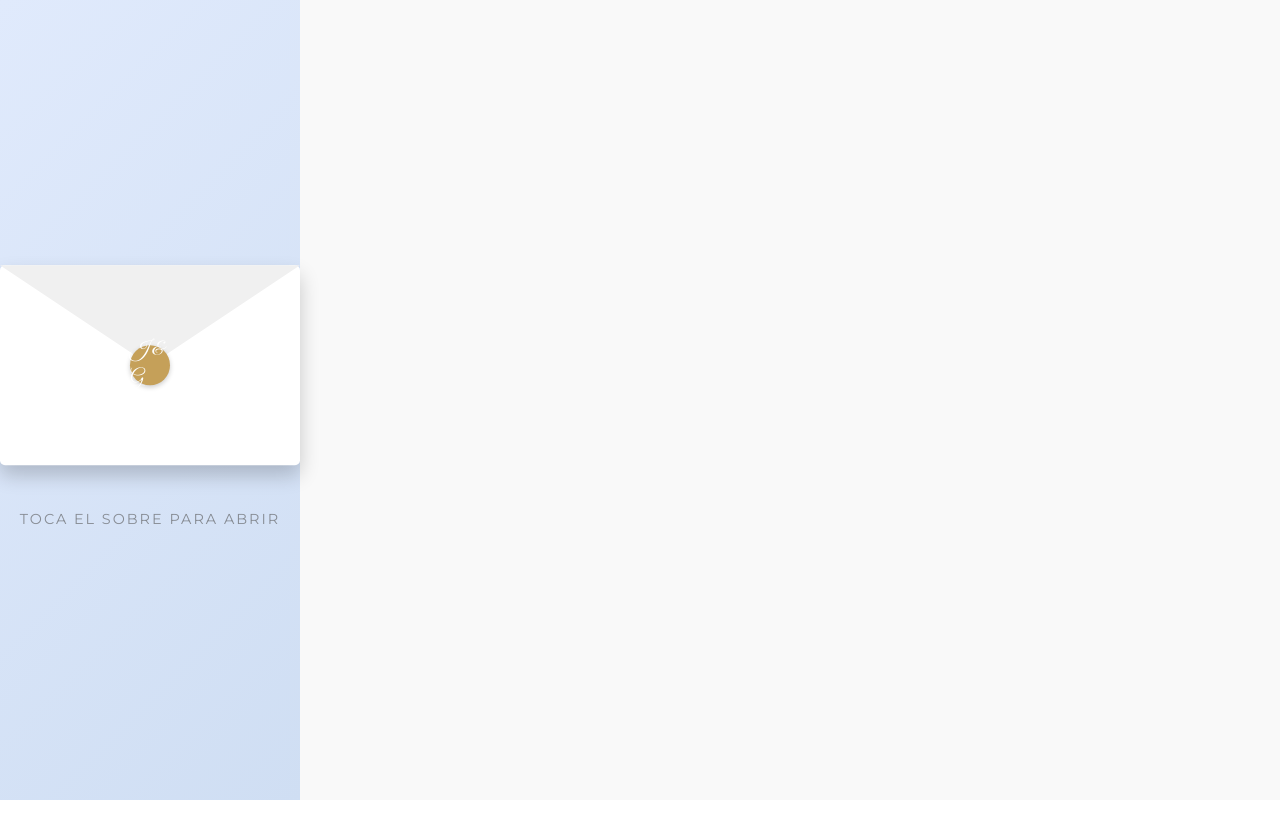
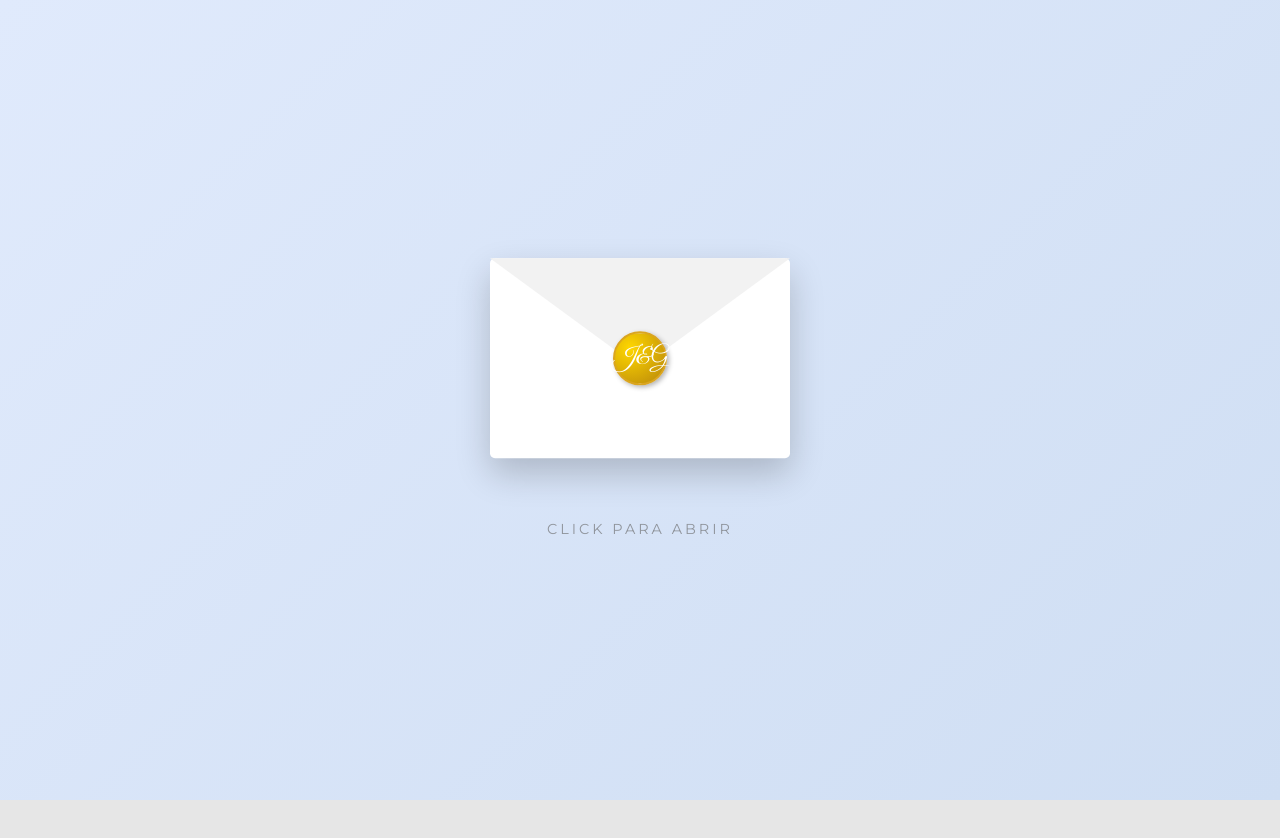
Before and after one commit to Se8as23/boda-john-germania, a React (Vite) app: page / in a window 1280 px wide. Shown: the top 838 px of the page. Before the commit the page ends 800 px from the top, so only its background shows below. Built offline with nearby package versions, Linux system fonts and the light colour scheme.

Commit message:
Second commit

```diff
--- a/src/App.css
+++ b/src/App.css
@@ -1,13 +1,14 @@
-/* Importamos fuentes elegantes de Google Fonts */
+/* Importamos fuentes elegantes */
 @import url('https://fonts.googleapis.com/css2?family=Cinzel:wght@400;700&family=Great+Vibes&family=Montserrat:wght@300;400;600&display=swap');
 
 :root {
-  --color-primary: #8aaadd; /* Tono azulado suave del PDF */
-  --color-secondary: #555;
-  --color-gold: #c5a059;
-  --bg-color: #f9f9f9;
+  --color-primary: #6B8E23; /* Un verde olivo elegante o el azul del PDF, ajusta a gusto */
+  --color-text: #444;
+  --color-gold: #D4AF37;
+  --bg-color: #f4f4f4;
 }
 
+/* Reset y base */
 body {
   margin: 0;
   padding: 0;
@@ -19,18 +20,31 @@ body {
 /* --- ESTILOS DEL SOBRE (PANTALLA DE INICIO) --- */
 .envelope-container {
   height: 100vh;
+  width: 100%;
   display: flex;
   flex-direction: column;
   align-items: center;
   justify-content: center;
   background: linear-gradient(135deg, #e0eafc 0%, #cfdef3 100%);
-  transition: opacity 1s ease;
+  position: fixed; /* Fijo para cubrir todo */
+  top: 0;
+  left: 0;
+  z-index: 100;
+  transition: opacity 1s ease, visibility 1s;
 }
 
+.envelope-container.hidden {
+  opacity: 0;
+  visibility: hidden;
+  pointer-events: none;
+}
+
+/* El sobre en sí */
 .envelope-wrapper {
   position: relative;
   cursor: pointer;
   animation: float 3s ease-in-out infinite;
+  transform-origin: center;
 }
 
 .envelope {
@@ -38,152 +52,188 @@ body {
   height: 200px;
   background-color: #fff;
   position: relative;
-  box-shadow: 0 10px 20px rgba(0,0,0,0.2);
+  box-shadow: 0 15px 35px rgba(0,0,0,0.2);
   border-radius: 5px;
   display: flex;
   justify-content: center;
   align-items: center;
-  z-index: 10;
 }
 
-/* Solapa del sobre (Triángulo) */
+/* Solapa del sobre */
 .envelope::before {
   content: '';
   position: absolute;
   top: 0;
   left: 0;
-  width: 0;
-  height: 0;
   border-left: 150px solid transparent;
   border-right: 150px solid transparent;
-  border-top: 100px solid #f0f0f0; /* Color solapa cerrada */
+  border-top: 110px solid #f2f2f2;
+  transition: transform 0.6s;
   transform-origin: top;
-  transition: transform 0.6s;
-  z-index: 20;
+  z-index: 5;
+}
+
+/* Efecto al abrir (Hover o clase open) */
+.envelope-container.open .envelope::before {
+  transform: rotateX(180deg);
+  z-index: 0;
 }
 
 /* Sello de lacre */
 .wax-seal {
-  width: 40px;
-  height: 40px;
-  background-color: var(--color-gold);
+  width: 50px;
+  height: 50px;
+  background: radial-gradient(circle at 30% 30%, #ffd700, #b8860b);
   border-radius: 50%;
   position: absolute;
-  top: 50%; /* Ajustado */
-  z-index: 30;
+  top: 50%;
+  left: 50%;
+  transform: translate(-50%, -50%);
+  z-index: 10;
   display: flex;
   align-items: center;
   justify-content: center;
   color: white;
   font-family: 'Great Vibes', cursive;
-  font-size: 1.2rem;
-  box-shadow: 0 2px 5px rgba(0,0,0,0.2);
-  transform: translateY(-50%); /* Centrado vertical */
+  font-size: 1.5rem;
+  box-shadow: 2px 2px 5px rgba(0,0,0,0.3);
+  border: 2px solid #daa520;
 }
 
 .click-hint {
-  margin-top: 40px;
-  color: var(--color-secondary);
+  margin-top: 60px;
+  color: #666;
   font-size: 0.9rem;
-  letter-spacing: 2px;
+  letter-spacing: 3px;
+  text-transform: uppercase;
   animation: pulse 2s infinite;
 }
 
-/* --- ANIMACIONES --- */
-@keyframes float {
-  0% { transform: translateY(0px); }
-  50% { transform: translateY(-15px); }
-  100% { transform: translateY(0px); }
+/* --- CONTENIDO DE LA INVITACIÓN --- */
+.invitation-card {
+  max-width: 500px; /* Ancho máximo de tarjeta física */
+  margin: 40px auto;
+  background-color: #fff;
+  background-image: url("https://www.transparenttextures.com/patterns/cream-paper.png"); /* Textura papel */
+  padding: 40px 30px;
+  text-align: center;
+  box-shadow: 0 10px 40px rgba(0,0,0,0.15);
+  border-radius: 8px;
+  opacity: 0;
+  transform: translateY(30px);
+  transition: opacity 1s ease 0.5s, transform 1s ease 0.5s; /* Delay para que abra el sobre primero */
 }
 
-@keyframes pulse {
-  0% { opacity: 0.5; }
-  50% { opacity: 1; }
-  100% { opacity: 0.5; }
-}
-
-/* Clase para ocultar el sobre al abrir */
-.fade-out {
-  opacity: 0;
-  pointer-events: none;
-  display: none;
-}
-
-/* --- CONTENIDO DE LA INVITACIÓN --- */
-.invitation-content {
-  max-width: 600px;
-  margin: 0 auto;
-  background: white;
-  padding: 40px 20px;
-  box-shadow: 0 0 20px rgba(0,0,0,0.05);
-  text-align: center;
-  opacity: 0;
-  transform: translateY(20px);
-  transition: opacity 1s ease, transform 1s ease;
-  display: none; /* Oculto inicialmente */
-}
-
-.invitation-content.visible {
-  display: block;
+.invitation-card.visible {
   opacity: 1;
   transform: translateY(0);
 }
 
+/* Tipografía y Elementos */
 h1 {
   font-family: 'Great Vibes', cursive;
-  font-size: 3.5rem;
+  font-size: 3.8rem;
   color: var(--color-primary);
-  margin-bottom: 10px;
+  margin: 10px 0;
+  line-height: 1.2;
 }
 
 h2 {
   font-family: 'Cinzel', serif;
-  font-size: 1.5rem;
-  color: var(--color-secondary);
+  font-size: 1.4rem;
+  color: var(--color-text);
   margin-top: 30px;
+  margin-bottom: 15px;
   border-bottom: 1px solid #ddd;
   display: inline-block;
-  padding-bottom: 10px;
+  padding-bottom: 5px;
 }
 
-p {
-  color: #666;
-  line-height: 1.6;
+.intro {
+  font-size: 0.9rem;
+  color: #777;
+  margin-bottom: 0;
+  text-transform: uppercase;
+  letter-spacing: 1px;
 }
 
-.date-box {
-  border: 1px solid var(--color-primary);
-  padding: 20px;
+.date-block {
+  border-top: 1px solid var(--color-gold);
+  border-bottom: 1px solid var(--color-gold);
+  padding: 15px 0;
   margin: 30px 0;
-  border-radius: 8px;
 }
 
 .big-date {
-  font-size: 2rem;
-  font-weight: bold;
-  color: var(--color-secondary);
-  display: block;
-  margin: 10px 0;
+  font-size: 1.8rem;
+  font-weight: 700;
+  color: #333;
+  letter-spacing: 2px;
 }
 
+.place {
+  font-style: italic;
+  color: #666;
+  margin-bottom: 20px;
+}
+
+/* Botones */
 .btn {
   display: inline-block;
   background-color: var(--color-primary);
   color: white;
   padding: 12px 25px;
-  margin: 10px;
   text-decoration: none;
-  border-radius: 25px;
-  transition: background 0.3s;
+  border-radius: 30px;
+  font-size: 0.9rem;
   font-weight: 600;
-  border: none;
-  cursor: pointer;
+  letter-spacing: 1px;
+  transition: transform 0.2s, background 0.2s;
+  margin-top: 10px;
+  box-shadow: 0 4px 10px rgba(0,0,0,0.2);
 }
 
 .btn:hover {
-  background-color: #6a8bc4;
+  background-color: #55701b;
+  transform: translateY(-2px);
 }
 
-.btn-secondary {
-  background-color: var(--color-gold);
+.btn.whatsapp {
+  background-color: #25D366;
 }
+.btn.whatsapp:hover {
+  background-color: #1ebc57;
+}
+
+/* Animaciones */
+@keyframes float {
+  0% { transform: translateY(0px); }
+  50% { transform: translateY(-10px); }
+  100% { transform: translateY(0px); }
+}
+
+@keyframes pulse {
+  0%, 100% { opacity: 0.6; }
+  50% { opacity: 1; }
+}
+
+/* --- MEDIA QUERIES (RESPONSIVE) --- */
+
+/* Para PC / Escritorio */
+@media (min-width: 768px) {
+  body {
+    /* Fondo oscuro/elegante para el cuerpo en PC para resaltar la tarjeta blanca */
+    background-color: #e6e6e6;
+  }
+
+  .invitation-card {
+    margin: 60px auto;
+    padding: 60px;
+    border: 1px solid #ddd;
+  }
+
+  /* Hacemos el sobre más grande en PC para que no se vea ridículo */
+  .envelope-wrapper {
+    transform: scale(1.5);
+  }
+}
--- a/src/App.jsx
+++ b/src/App.jsx
@@ -3,94 +3,99 @@ import './App.css'
 
 function App() {
   const [isOpen, setIsOpen] = useState(false);
+  const [isHidden, setIsHidden] = useState(false);
 
-  const handleOpen = () => {
+  const openEnvelope = () => {
     setIsOpen(true);
+    // Esperamos 1 segundo (lo que dura la animación de desvanecer) para ocultar el div del sobre
+    setTimeout(() => {
+      setIsHidden(true);
+    }, 1000);
   };
 
   return (
     <>
-      {/* --- PANTALLA DEL SOBRE --- */}
-      <div className={`envelope-container ${isOpen ? 'fade-out' : ''}`} onClick={handleOpen}>
+      {/* --- EL SOBRE --- */}
+      <div className={`envelope-container ${isOpen ? 'hidden' : ''} ${isOpen ? 'open' : ''}`} onClick={openEnvelope}>
         <div className="envelope-wrapper">
           <div className="envelope">
-            <div className="wax-seal">J & G</div>
+            <div className="wax-seal">J&G</div>
           </div>
         </div>
-        <div className="click-hint">TOCA EL SOBRE PARA ABRIR</div>
+        <div className="click-hint">Click para abrir</div>
       </div>
 
-      {/* --- CONTENIDO DE LA INVITACIÓN --- */}
-      <div className={`invitation-content ${isOpen ? 'visible' : ''}`}>
+      {/* --- LA TARJETA DE INVITACIÓN --- */}
+      <div className={`invitation-card ${isHidden ? 'visible' : ''}`}>
 
         <p className="intro">Con la bendición de Dios y nuestros padres</p>
 
         <h1>John y Germania</h1>
 
-        <p>¡NOS CASAMOS!</p>
-        <p>Tenemos el honor de invitarte a celebrar nuestra unión.</p>
+        <p style={{fontStyle: 'italic', marginBottom: '20px'}}>¡Nos Casamos!</p>
 
-        <div className="date-box">
-          <p>SÁBADO</p>
+        <p>Tenemos el honor de invitarte a celebrar<br/>nuestra unión matrimonial.</p>
+
+        <div className="date-block">
           <span className="big-date">11 • ABRIL • 2026</span>
-          <p>CUENCA, ECUADOR</p>
         </div>
+
+        <p className="place">CUENCA - ECUADOR</p>
 
         {/* Ceremonia */}
         <h2>Ceremonia Religiosa</h2>
-        <p><strong>17:00 PM</strong></p>
-        <p>Parroquia / Capilla</p>
-        <p>Vía Monay Baguanchi Paccha km 4 1/2</p>
+        <p><strong>17:00 Horas</strong></p>
+        <p>Parroquia / Capilla del lugar</p>
+        <p style={{fontSize: '0.9rem'}}>Vía Monay Baguanchi Paccha km 4 1/2</p>
         <a
-          href="https://goo.gl/maps/TU_LINK_AQUI"
+          href="https://goo.gl/maps/AQUI_TU_LINK_REAL"
           target="_blank"
-          rel="noopener noreferrer"
+          rel="noreferrer"
           className="btn"
         >
-          Ver Ubicación
+          VER UBICACIÓN
         </a>
 
         {/* Recepción */}
         <h2>Recepción</h2>
-        <p><strong>19:00 PM</strong></p>
+        <p><strong>19:00 Horas</strong></p>
         <p>Salón - Centro de Convenciones Baguanchi</p>
-        <p>Vía Monay Baguanchi Paccha km 4 1/2</p>
         <a
-          href="https://goo.gl/maps/TU_LINK_AQUI"
+          href="https://goo.gl/maps/AQUI_TU_LINK_REAL"
           target="_blank"
-          rel="noopener noreferrer"
+          rel="noreferrer"
           className="btn"
         >
-          Ver Ubicación
+          VER UBICACIÓN
         </a>
 
-        {/* Detalles Extra */}
+        {/* Detalles */}
         <h2>Código de Vestimenta</h2>
-        <p>FORMAL</p>
-        <p style={{fontSize: '0.9rem', fontStyle: 'italic'}}>
-          Reservamos el color blanco para la novia.
+        <p><strong>FORMAL</strong></p>
+        <p style={{fontSize: '0.8rem', color: '#888'}}>
+          Se agradece evitar el color blanco.
         </p>
 
         <h2>Regalos</h2>
-        <p>Su presencia es nuestro mayor regalo.</p>
-        <p>Si desean tener un detalle con nosotros, dispondremos de un buzón de sobres (lluvia de sobres) en la recepción.</p>
+        <p>Su presencia es nuestro mejor regalo.</p>
+        <p style={{fontSize: '0.9rem'}}>
+          Si desean tener un detalle, dispondremos de lluvia de sobres en la recepción.
+        </p>
 
-        <br />
-        <hr style={{margin: '30px 0', border: 'none', borderTop: '1px solid #eee'}}/>
+        <hr style={{margin: '40px 0', borderColor: '#eee'}} />
 
         <h3>Confirmación</h3>
-        <p>Por favor confirma tu asistencia antes del evento.</p>
+        <p>Esperamos contar con tu presencia.</p>
 
-        {/* REEMPLAZA EL NÚMERO AQUÍ: 593xxxxxxxxx */}
+        {/* RECUERDA CAMBIAR EL NUMERO DE TELEFONO AQUI ABAJO */}
         <a
-          href="https://wa.me/5939XXXXXXXX?text=Hola,%20confirmo%20mi%20asistencia%20a%20la%20boda%20de%20John%20y%20Germania"
+          href="https://wa.me/593900000000?text=Hola,%20confirmo%20mi%20asistencia%20a%20la%20boda%20de%20John%20y%20Germania"
           target="_blank"
-          rel="noopener noreferrer"
-          className="btn btn-secondary"
+          rel="noreferrer"
+          className="btn whatsapp"
         >
-          Confirmar por WhatsApp
+          CONFIRMAR ASISTENCIA
         </a>
-
       </div>
     </>
   )
```
